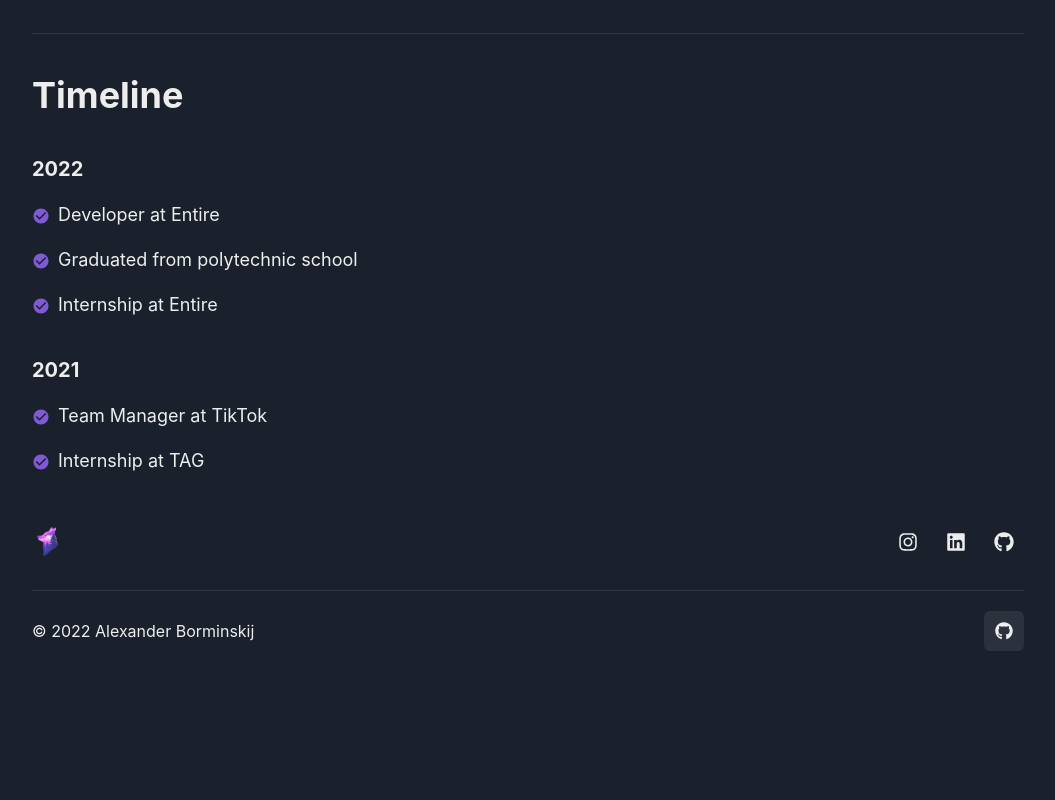
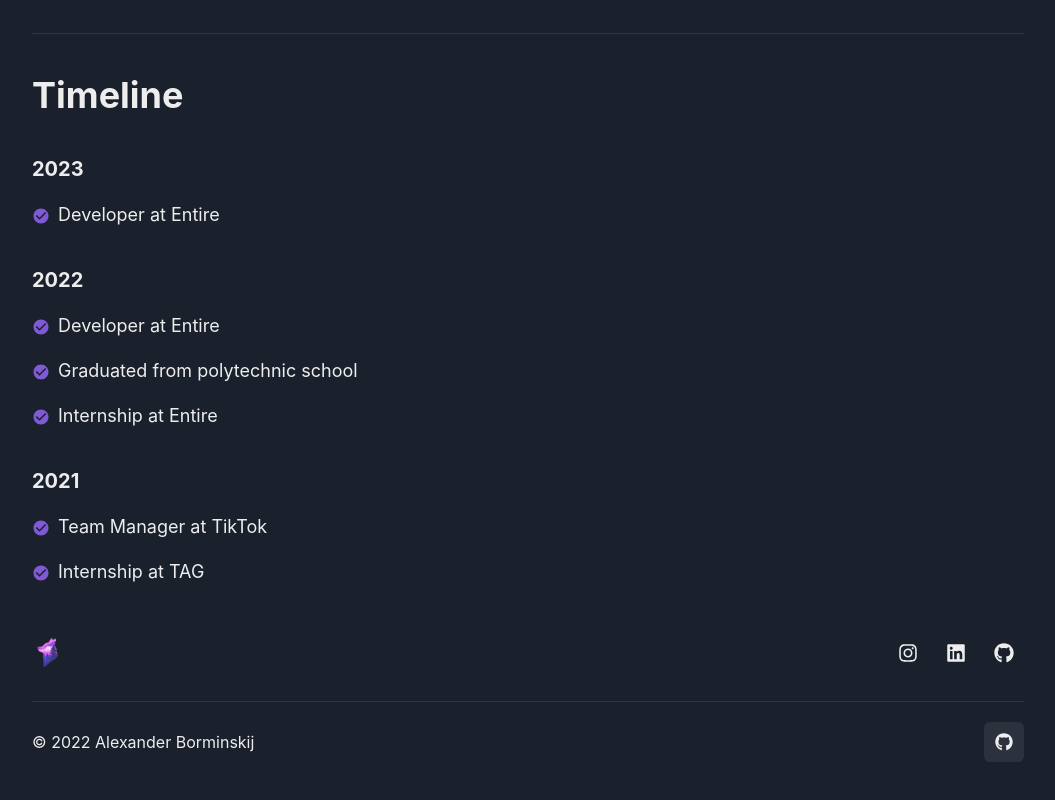
Before and after one commit to brorminskij/portfolio, a Next.js app: page / in a window 1280 px wide. Shown: the part 790-1590 px from the top of the page, without its empty margins (112-1167 px from the left). Before the commit the page ends 1489 px from the top, so only its background shows below. Built offline with nearby package versions, Linux system fonts and the light colour scheme.

Commit message:
Added 2023 to timeline component

```diff
--- a/components/pages/index/Timeline.tsx
+++ b/components/pages/index/Timeline.tsx
@@ -18,6 +18,15 @@ const Timeline = () => {
       >
         Timeline
       </Heading>
+      <Heading mt={10} mb={5} as="h2" size="md">
+        2023
+      </Heading>
+      <List spacing={18} fontSize="18">
+        <ListItem>
+          <ListIcon as={MdCheckCircle} color="purple.500" />
+          Developer at <Link href="https://entire.se">Entire</Link>
+        </ListItem>
+      </List>
       <Heading mt={10} mb={5} as="h2" size="md">
         2022
       </Heading>
```
